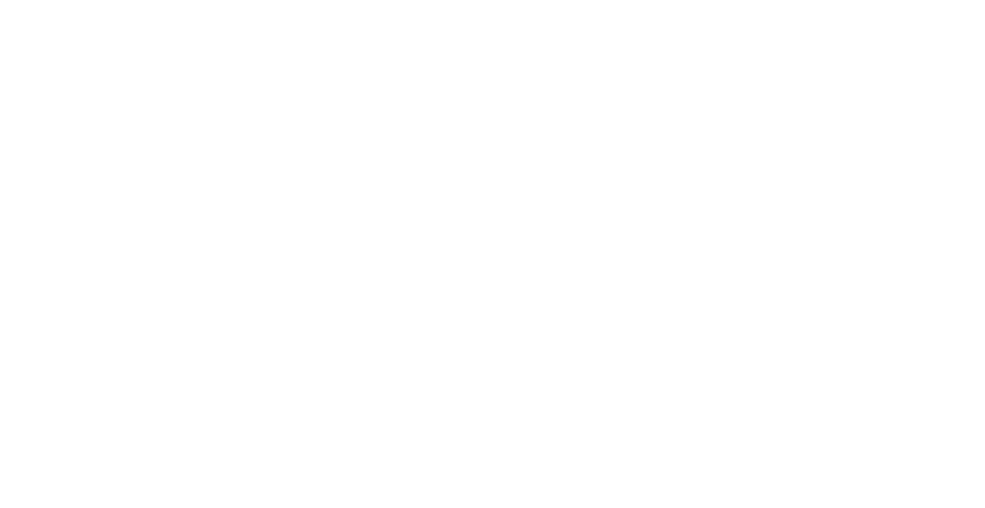
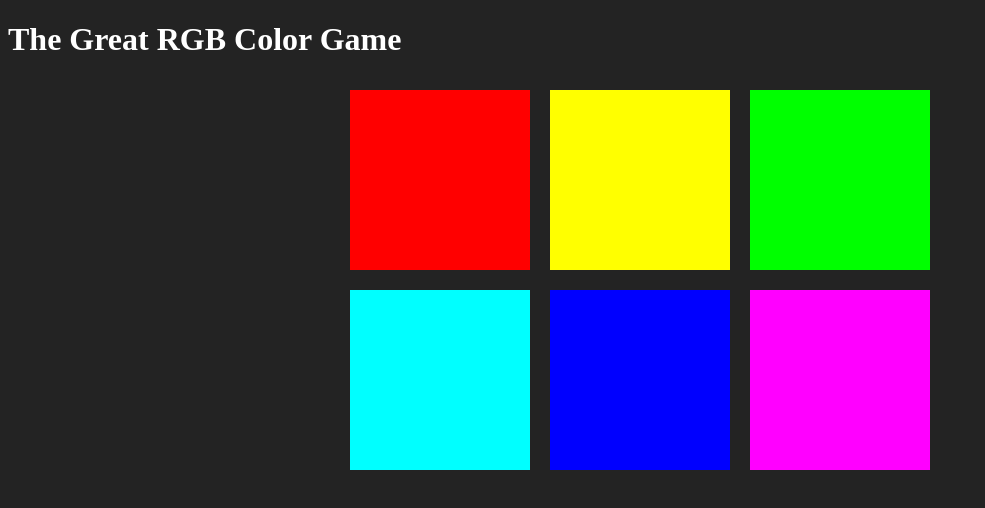
Before and after one commit to michaelanokyej/colorGame, a plain HTML site: page index.html in a window 1280 px wide. Shown: the whole page, without its empty margins (0-985 px from the left). Drawn offline with Linux system fonts and the light colour scheme.

Commit message:
added js and css with basix colors

```diff
--- a/colorGame.js
+++ b/colorGame.js
@@ -0,0 +1,14 @@
+let colors = [
+    "rgb(255, 0, 0)",
+    "rgb(255, 255, 0)",
+    "rgb(0, 255, 0)",
+    "rgb(0, 255, 255)",
+    "rgb(0, 0, 255)",
+    "rgb(255, 0, 255)",
+];
+
+let squares = document.querySelectorAll(".square");
+
+for(let i = 0; i < squares.length; i++){
+    squares[i].style.backgroundColor = colors[i];
+}
--- a/index.html
+++ b/index.html
@@ -4,9 +4,12 @@
     <meta charset="UTF-8">
     <meta name="viewport" content="width=device-width, initial-scale=1.0">
     <meta http-equiv="X-UA-Compatible" content="ie=edge">
+    <link rel = "stylesheet" type = "text/css" href="main.css">
     <title>COLOR GAME</title>
 </head>
 <body>
+
+    <h1>The Great RGB Color Game</h1>
     <main id = "container">
         <div class = "square"></div>
         <div class = "square"></div>
@@ -15,5 +18,11 @@
         <div class = "square"></div>
         <div class = "square"></div>
     </main>
+
+
+
+
+
+    <script type="text/javascript" src="colorGame.js"></script>
 </body>
 </html>
--- a/main.css
+++ b/main.css
@@ -0,0 +1,19 @@
+body {
+    background-color: #232323;
+}
+.square {
+    width: 30%;
+    background: purple;
+    padding-bottom: 30%;
+    float: left;
+    margin: 1.66%
+}
+
+#container{
+    margin: 0 auto;
+    max-width: 600px;
+}
+
+h1{
+    color: white;
+}
```
